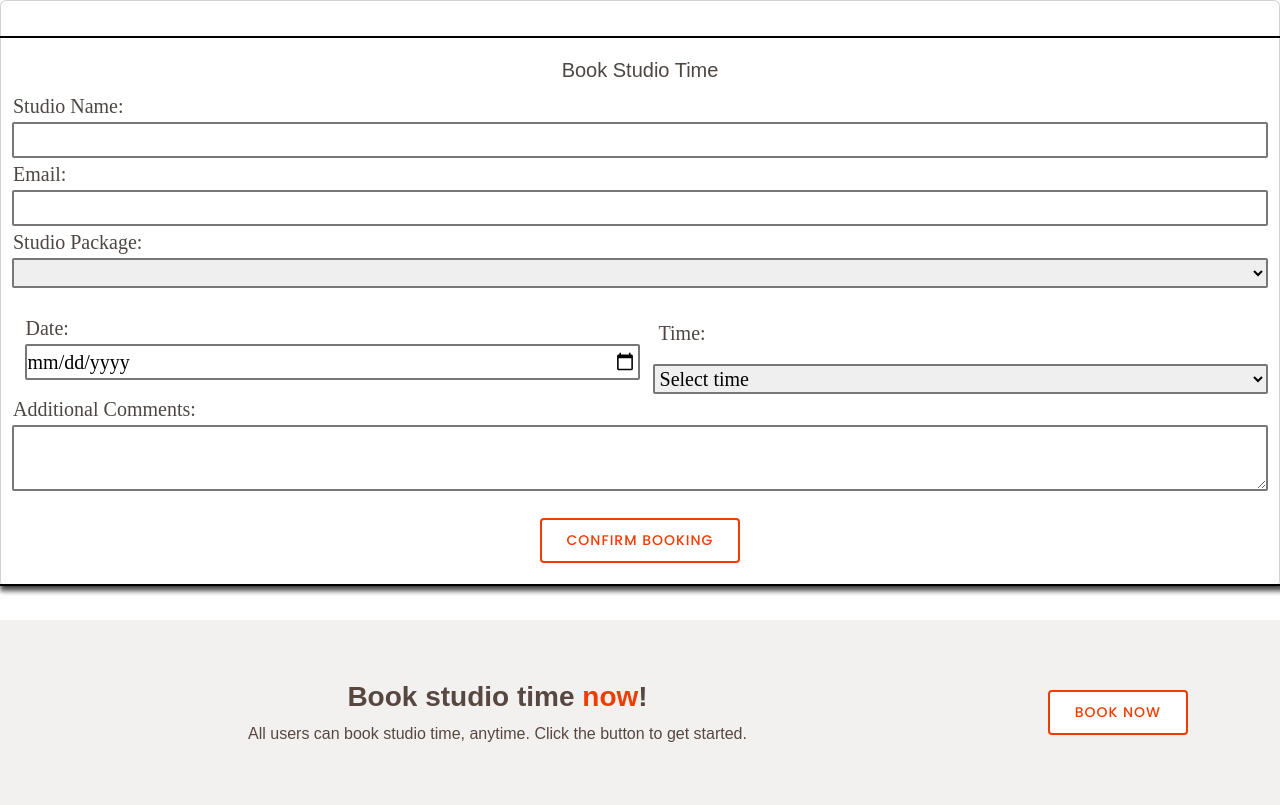
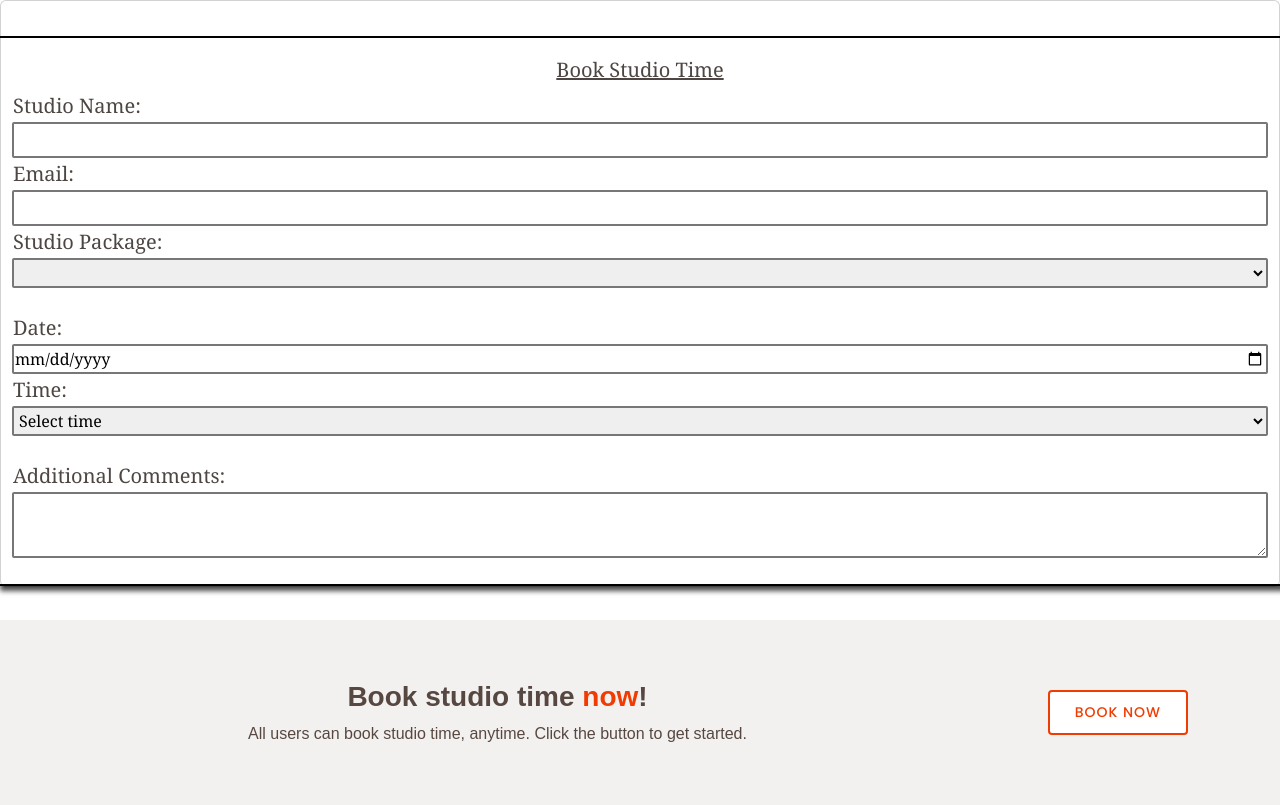
Before and after one commit to j0sephsasson/studio-lock, a Flask app: page /booking in a window 1280 px wide. Shown: the part 111-916 px from the top of the page. Run offline with Flask 2, Linux system fonts and the light colour scheme; the visitor is signed in with stand-in values (Sample User, id 1); some libraries are stand-ins or nearby versions; some web fonts are replaced.

Commit message:
final changes added booking feature

```diff
--- a/app/static/css/style.css
+++ b/app/static/css/style.css
@@ -1331,12 +1331,13 @@
 }
 
 
-
 /*--------------------------------------------------------------
 # BOOKING
 --------------------------------------------------------------*/
 .card-title {
-  font-size: 20px
+  font-size: 20px;
+  font-family:Georgia, 'Times New Roman', Times, serif;
+  text-decoration: underline;
 }
 
 .card-body {
@@ -1348,15 +1349,15 @@
   width: 1300px;
   align-self: center;
   margin-top: 35px;
+  overflow-y: scroll;
 }
 
 div.elem-group {
   margin: auto;
 }
 
-div.elem-group.inlined {
+div.elem-time-date.inlined {
   width: 49%;
-  display: inline-block;
   float: left;
   margin-left: 1%;
   text-align: left
@@ -1364,57 +1365,56 @@
 
 #label-name {
   display: block;
-  font-family: 'Nanum Gothic';
+  font-family:Georgia, 'Times New Roman', Times, serif;
+  padding-bottom: 10px;
+  font-size: 1.25em;
+  padding: 1px;
+  text-align: left;
+}
+
+#label-email {
+  display: block;
+  font-family:Georgia, 'Times New Roman', Times, serif;
   padding-bottom: 10px;
   font-size: 1.25em;
   padding: 1px;
   text-align: left
 }
 
-#label-email {
+#label-date {
   display: block;
-  font-family: 'Nanum Gothic';
+  font-family:Georgia, 'Times New Roman', Times, serif;
+  padding-bottom: 10px;
+  font-size: 1.25em;
+  padding: 1px;
+  text-align: left;
+}
+
+#label-time {
+  display: block;
+  font-family:Georgia, 'Times New Roman', Times, serif;
+  padding-bottom: 10px;
+  font-size: 1.25em;
+  padding: 1px;
+  text-align: left;
+}
+
+#label-package {
+  display: block;
+  font-family:Georgia, 'Times New Roman', Times, serif;
   padding-bottom: 10px;
   font-size: 1.25em;
   padding: 1px;
   text-align: left
 }
 
-#label-date {
+#label-message {
   display: block;
-  font-family: 'Nanum Gothic';
-  padding-bottom: 10px;
-  font-size: 1.25em;
-  padding: 1px;
-  text-align: left
-}
-
-#label-time {
-  display: block;
-  font-family: 'Nanum Gothic';
+  font-family:Georgia, 'Times New Roman', Times, serif;
   padding-bottom: 10px;
   font-size: 1.25em;
   padding: 1px;
   text-align: left;
-  margin: 5px;
-}
-
-#label-package {
-  display: block;
-  font-family: 'Nanum Gothic';
-  padding-bottom: 10px;
-  font-size: 1.25em;
-  padding: 1px;
-  text-align: left
-}
-
-#label-message {
-  display: block;
-  font-family: 'Nanum Gothic';
-  padding-bottom: 10px;
-  font-size: 1.25em;
-  padding: 1px;
-  text-align: left
 }
 
 #input-name {
@@ -1451,8 +1451,8 @@
   border-radius: 2px;
   border: 2px solid #777;
   box-sizing: border-box;
-  font-size: 1.25em;
-  font-family: 'Nanum Gothic';
+  font-size: 1em;
+  font-family:Georgia, 'Times New Roman', Times, serif;
   width: 100%;
   padding: 1px;
 }
@@ -1461,11 +1461,10 @@
   border-radius: 2px;
   border: 2px solid #777;
   box-sizing: border-box;
-  font-size: 1.25em;
-  font-family: 'Nanum Gothic';
+  font-size: 1em;
+  font-family:Georgia, 'Times New Roman', Times, serif;
   width: 100%;
   padding: 1px;
-  margin-top: 10px
 }
 
 #additional-message {
@@ -1513,3 +1512,14 @@
   background-color: #fd5c28;
   color: white
 }
+
+@media (max-width: 600px) {
+  .card-body {
+    max-height: 500px;
+    overflow-y: auto;
+    width: 75%;
+    margin: auto;
+    margin-top: 100px;
+    border-radius: 8%;
+  }
+}
--- a/app/templates/booking.html
+++ b/app/templates/booking.html
@@ -1,6 +1,7 @@
 {% extends "base.html" %}
 
 {% block content %}
+<form action="/booking_post" method="POST">
   <div class="card text-center">
     <div class="card-body">
       <h5 class="card-title">Book Studio Time</h5>
@@ -23,6 +24,7 @@
           </select>
         </div>
         <br>
+
         <div class="elem-group inlined">
           <label for="booking-date" id="label-date">Date: </label>
           <input type="date" id="booking-date" name="booking_date" required>
@@ -31,10 +33,9 @@
         <label for="booking-time" id="label-time">Time: </label>
         <select id=booking-time name="booking_time" required>
           <option value="">Select time</option>
-         <option value="">Time 1</option>
-         <option value="">Time 2</option>
-         <option value="">Time 3</option>
-         <option value="">Time 4</option>
+          <option value="">12pm - 4pm</option>
+          <option value="">4pm - 8pm</option>
+          <option value="">8pm - 12am</option>
         </select>
         </div>
         <br>
@@ -46,4 +47,5 @@
     </form>
     </div>
   </div>
+</form>
 {% endblock %}
```
Lines whose indentation alone changed are shown as unchanged.
